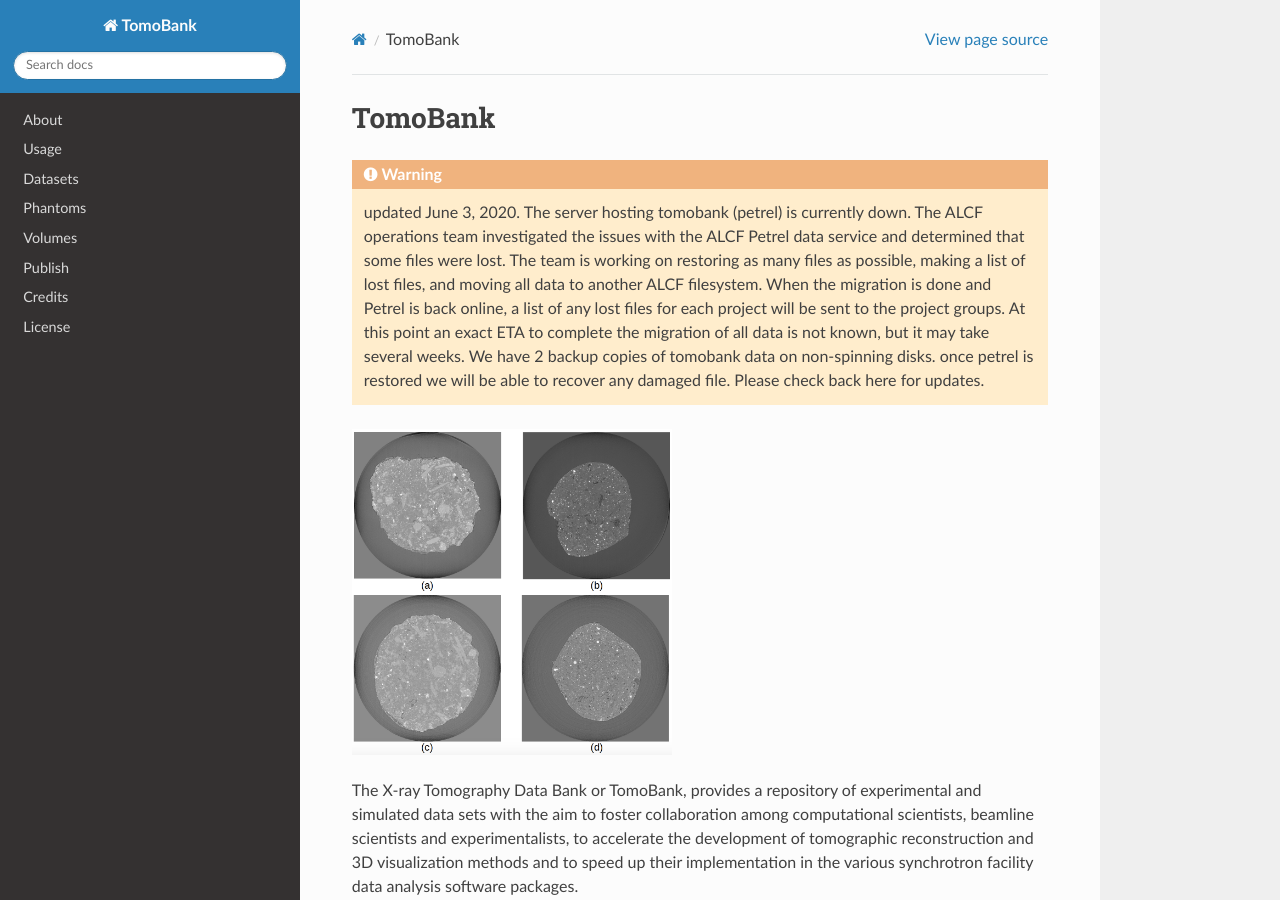
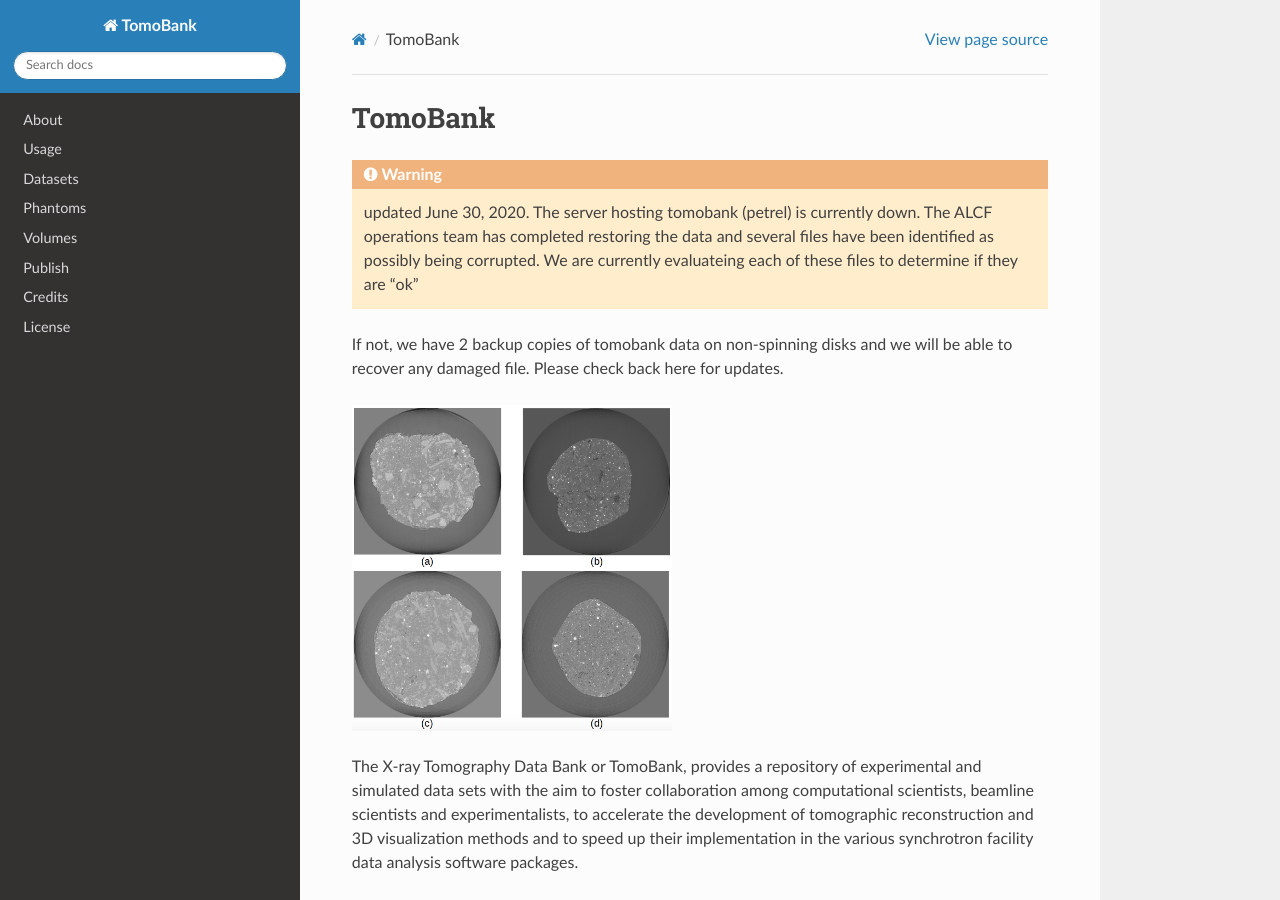
Before and after one commit to tomography/tomobank, a Sphinx documentation site: the page built from docs/index.rst, in a window 1280 px wide and 900 px high. Built offline with Sphinx 7.4.7 and the Read the Docs theme 2.0.0, drawn with Linux system fonts in a browser that asks for light colours; cross-references to code outside the pages are shown as plain code.

Commit message:
update warning

```diff
--- a/docs/index.rst
+++ b/docs/index.rst
@@ -2,7 +2,9 @@
 TomoBank
 ========
 
-.. warning:: updated June 3, 2020. The server hosting tomobank (petrel) is currently down. The ALCF operations team investigated the issues with the ALCF Petrel data service and determined that some files were lost. The team is working on restoring as many files as possible, making a list of lost files, and moving all data to another ALCF filesystem. When the migration is done and Petrel is back online, a list of any lost files for each project will be sent to the project groups. At this point an exact ETA to complete the migration of all data is not known, but it may take several weeks. We have 2 backup copies of tomobank data on non-spinning disks. once petrel is restored we will be able to recover any damaged file. Please check back here for updates.
+.. warning:: updated June 30, 2020. The server hosting tomobank (petrel) is currently down. The ALCF operations team has completed restoring the data and several files have been identified as possibly being corrupted. We are currently evaluateing each of these files to determine if they are “ok”
+If not, we have 2 backup copies of tomobank data on non-spinning disks and we will be able to recover any damaged file.
+Please check back here for updates.
 
 
 .. image:: source/img/tomobank-logo.png
```
